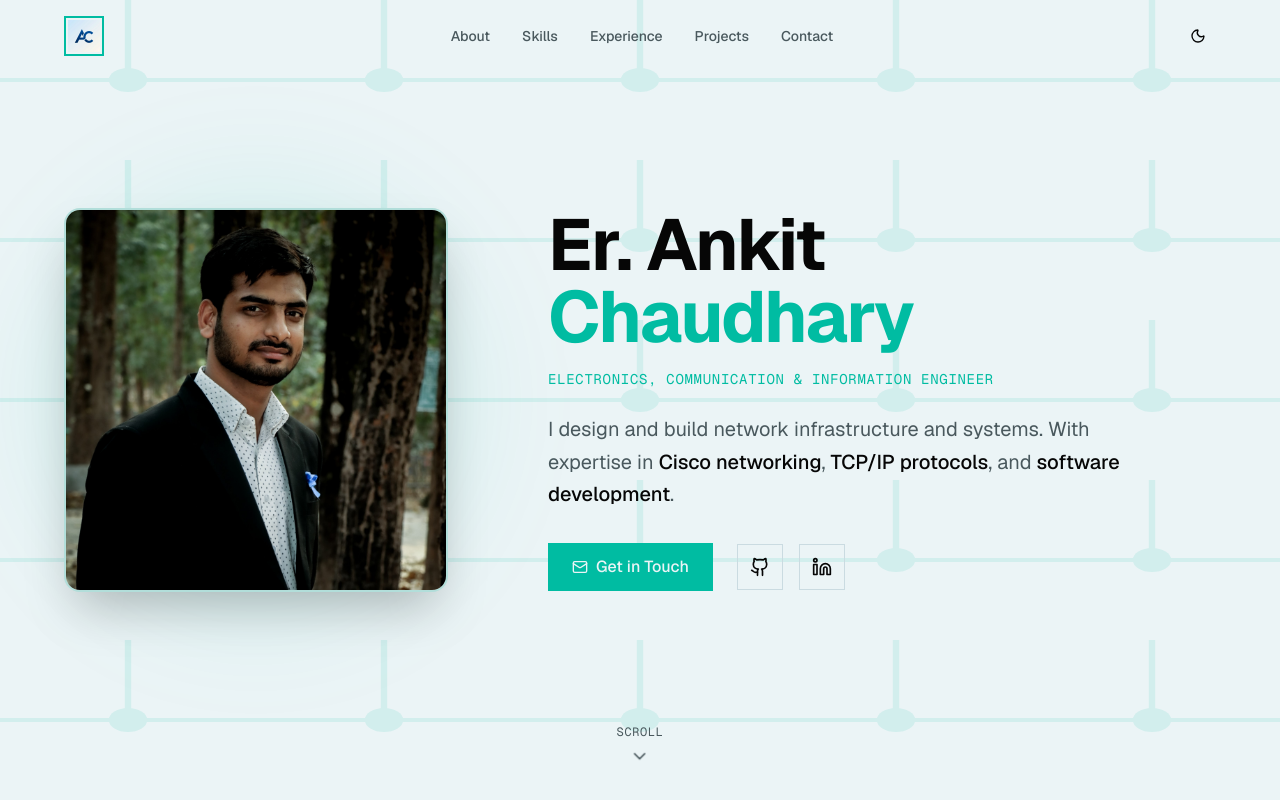
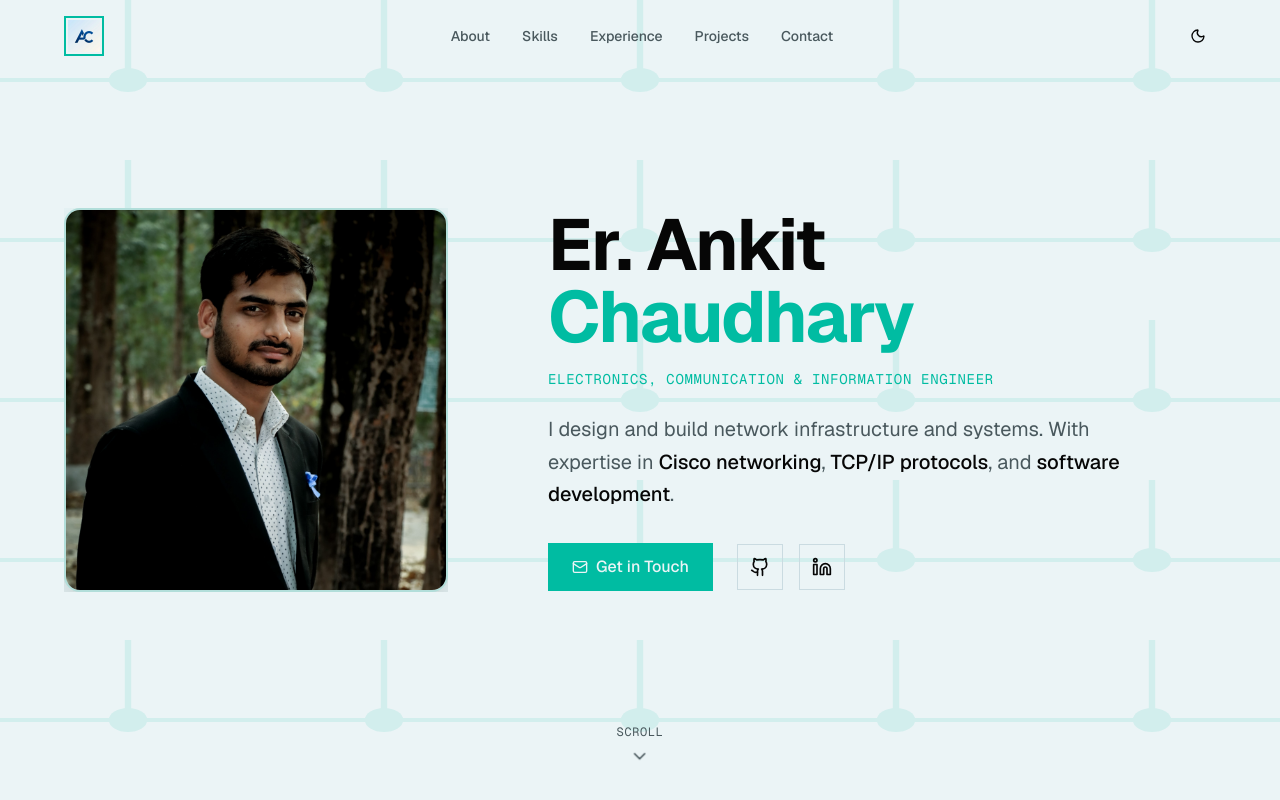
Before and after one commit to chaudharyankit076/My-Portfolio, a Next.js app: page / in a window 1280 px wide. Shown: the top 800 px of the page. Built offline with nearby package versions, Linux system fonts and the light colour scheme.

Commit message:
Update hero-section.tsx

```diff
--- a/components/hero-section.tsx
+++ b/components/hero-section.tsx
@@ -56,7 +56,8 @@ export function HeroSection() {
         <div className="flex flex-col-reverse lg:flex-row items-center justify-between gap-0 lg:gap-25">
 
           {/* Left Side - Image Elements */}
-          <div className="flex-1 w-full max-w-sm lg:max-w-sm relative mt-10 lg:mt-0">
+          <div className="flex-1 w-full max-w-sm lg:max-w-sm relative mt-10 lg:mt-0 overflow-hidden">
+<div className="absolute -inset-4 bg-primary/20 blur-3xl rounded-full opacity-50 z-0"></div>
             {/* Decorative background shape */}
             <div className="absolute -inset-4 bg-primary/20 blur-3xl rounded-full opacity-50 z-0"></div>
 
```
